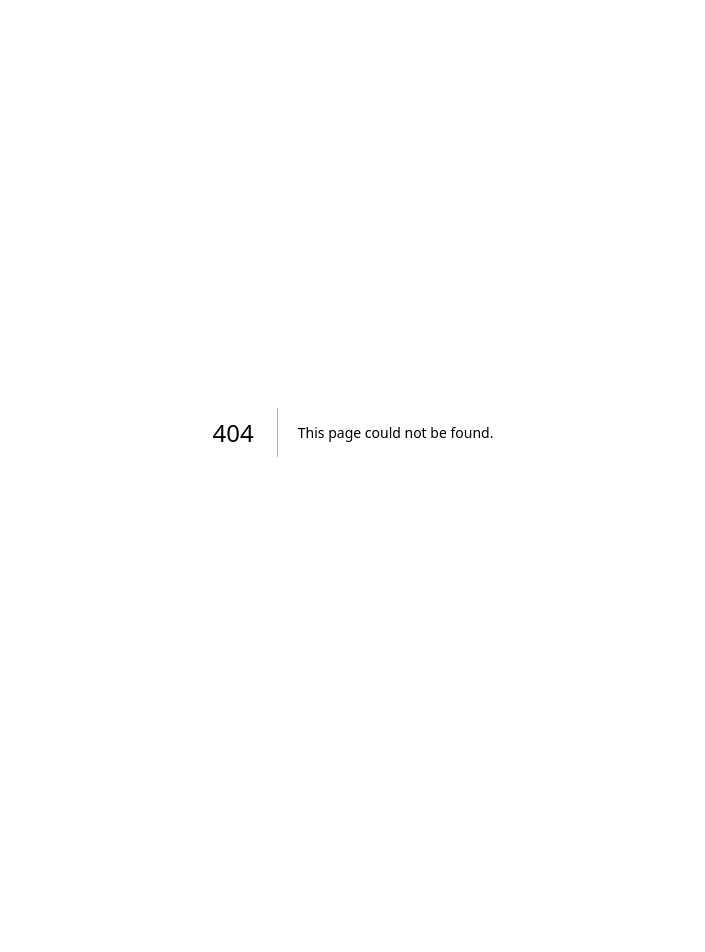
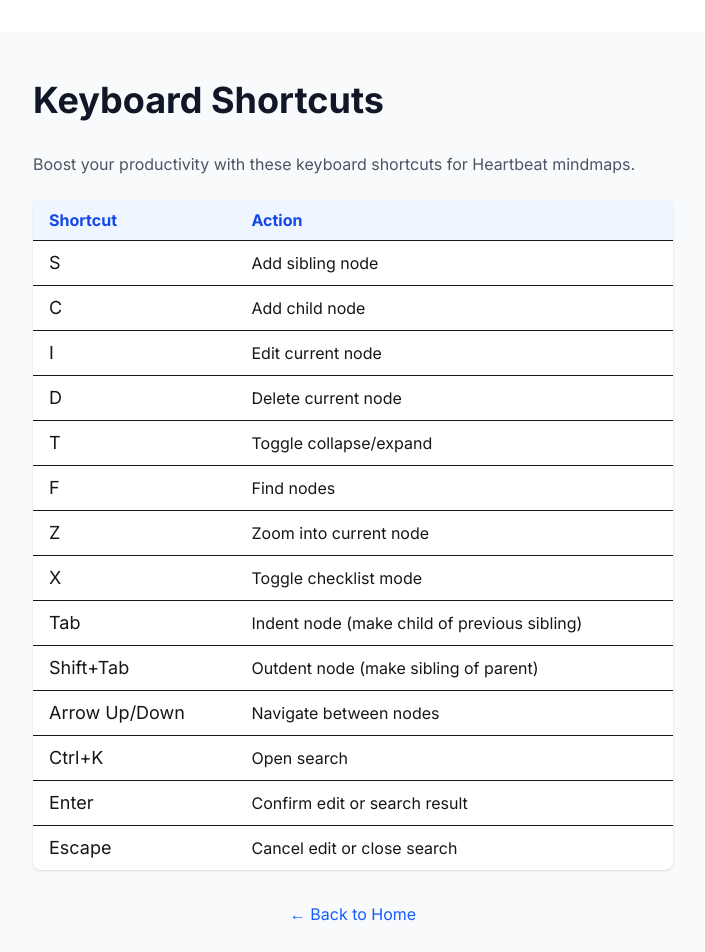
Before and after one commit to theikbhal/heartbeat, a Next.js app: page /shortcuts in a window 1280 px wide. Before the commit this address had no page. Shown: the top 952 px of the page, without its empty margins (287-992 px from the left). Before the commit the page ends 864 px from the top, so only its background shows below. Built offline with nearby package versions, Linux system fonts and the light colour scheme.

Commit message:
build erro r fix

```diff
--- a/app/components/Footer.tsx
+++ b/app/components/Footer.tsx
@@ -16,8 +16,20 @@ export default function Footer() {
             <Link href="/docs" className="text-gray-600 hover:text-blue-600">
               Documentation
             </Link>
-            <Link href="/lifetime" className="text-gray-600 hover:text-blue-600">
-              Lifetime Deal
+            <Link href="/shortcuts" className="text-gray-600 hover:text-blue-600">
+              Shortcuts
+            </Link>
+            <Link href="/roadmap" className="text-gray-600 hover:text-blue-600">
+              Roadmap
+            </Link>
+            <Link href="/bugs" className="text-gray-600 hover:text-blue-600">
+              Bug List
+            </Link>
+            <Link href="/beta" className="text-gray-600 hover:text-blue-600">
+              Beta User
+            </Link>
+            <Link href="/" className="text-gray-600 hover:text-blue-600">
+              Landing
             </Link>
           </div>
         </div>
--- a/app/demo/page.tsx
+++ b/app/demo/page.tsx
@@ -1,6 +1,7 @@
 "use client";
 import { useState, useRef, useEffect } from "react";
 import React from "react";
+import Image from "next/image";
 
 const LOCAL_STORAGE_KEY = "mindmap-demo-tree";
 const API_URL = "https://tawhid.in/tiny/heartbeat/api.php";
@@ -539,7 +540,7 @@ export default function DemoPage() {
     } else if (isImageUrl(node.text) && isUrl(node.text)) {
       nodeContent = (
         <a href={node.text} target="_blank" rel="noopener noreferrer">
-          <img src={node.text} alt="node-img" style={{ maxWidth: 300, maxHeight: 200, borderRadius: 8, display: 'block', margin: '4px 0' }} />
+          <Image src={node.text} alt="node-img" width={300} height={200} style={{ maxWidth: 300, maxHeight: 200, borderRadius: 8, display: 'block', margin: '4px 0' }} />
         </a>
       );
     } else if (isUrl(node.text)) {
--- a/app/docs/page.tsx
+++ b/app/docs/page.tsx
@@ -26,7 +26,9 @@ export default function DocsPage() {
         "Arrow keys - Navigate between nodes",
         "Ctrl+K - Open search",
         "Enter - Confirm edit or search result",
-        "Escape - Cancel edit or close search"
+        "Escape - Cancel edit or close search",
+        "Tab - Indent node (make child of previous sibling)",
+        "Shift+Tab - Outdent node (make sibling of parent)"
       ]
     },
     {
--- a/app/features/page.tsx
+++ b/app/features/page.tsx
@@ -13,7 +13,9 @@ export default function FeaturesPage() {
         "Delete nodes (D key)",
         "Toggle collapse (T key)",
         "Find nodes (F key)",
-        "Navigate with arrow keys"
+        "Navigate with arrow keys",
+        "Indent node (Tab)",
+        "Outdent node (Shift+Tab)"
       ]
     },
     {
--- a/app/roadmap/page.tsx
+++ b/app/roadmap/page.tsx
@@ -41,9 +41,9 @@ export default function RoadmapPage() {
     <div className="min-h-screen bg-gray-50 py-12">
       <div className="max-w-4xl mx-auto px-4">
         <h1 className="text-4xl font-bold text-gray-900 mb-8">Product Roadmap</h1>
-        <p className="mb-8 text-gray-600">See what's planned, in progress, and already shipped for Heartbeat.</p>
+        <p className="mb-8 text-gray-600">See what&apos;s planned, in progress, and already shipped for Heartbeat.</p>
         <div className="grid md:grid-cols-3 gap-8">
-          {roadmap.map((section, idx) => (
+          {roadmap.map((section) => (
             <div key={section.section} className="bg-white rounded-lg shadow p-6">
               <h2 className="text-2xl font-semibold mb-4 text-blue-700">{section.section}</h2>
               <ul className="list-disc list-inside space-y-2">
--- /dev/null
+++ b/app/shortcuts/page.tsx
@@ -0,0 +1,51 @@
+"use client";
+import Link from "next/link";
+
+const shortcuts = [
+  { keys: "S", desc: "Add sibling node" },
+  { keys: "C", desc: "Add child node" },
+  { keys: "I", desc: "Edit current node" },
+  { keys: "D", desc: "Delete current node" },
+  { keys: "T", desc: "Toggle collapse/expand" },
+  { keys: "F", desc: "Find nodes" },
+  { keys: "Z", desc: "Zoom into current node" },
+  { keys: "X", desc: "Toggle checklist mode" },
+  { keys: "Tab", desc: "Indent node (make child of previous sibling)" },
+  { keys: "Shift+Tab", desc: "Outdent node (make sibling of parent)" },
+  { keys: "Arrow Up/Down", desc: "Navigate between nodes" },
+  { keys: "Ctrl+K", desc: "Open search" },
+  { keys: "Enter", desc: "Confirm edit or search result" },
+  { keys: "Escape", desc: "Cancel edit or close search" },
+];
+
+export default function ShortcutsPage() {
+  return (
+    <div className="min-h-screen bg-gray-50 py-12">
+      <div className="max-w-2xl mx-auto px-4">
+        <h1 className="text-4xl font-bold text-gray-900 mb-8">Keyboard Shortcuts</h1>
+        <p className="mb-6 text-gray-600">Boost your productivity with these keyboard shortcuts for Heartbeat mindmaps.</p>
+        <table className="w-full bg-white rounded-lg shadow mb-8">
+          <thead>
+            <tr className="bg-blue-50">
+              <th className="text-left px-4 py-2 text-blue-700">Shortcut</th>
+              <th className="text-left px-4 py-2 text-blue-700">Action</th>
+            </tr>
+          </thead>
+          <tbody>
+            {shortcuts.map((s, i) => (
+              <tr key={i} className="border-t">
+                <td className="px-4 py-2 font-mono text-lg">{s.keys}</td>
+                <td className="px-4 py-2">{s.desc}</td>
+              </tr>
+            ))}
+          </tbody>
+        </table>
+        <div className="text-center">
+          <Link href="/" className="text-blue-600 hover:text-blue-800">
+            ← Back to Home
+          </Link>
+        </div>
+      </div>
+    </div>
+  );
+}
--- a/app/user/page.tsx
+++ b/app/user/page.tsx
@@ -3,6 +3,7 @@ import { useEffect, useState, useRef } from "react";
 import { useRouter } from "next/navigation";
 import { useAuth } from "../components/AuthProvider";
 import Footer from "../components/Footer";
+import Image from "next/image";
 
 // Node type (copied from demo page)
 type Node = {
@@ -35,6 +36,17 @@ function isUrl(text: string): boolean {
 // Helper: check if string is an image link
 function isImageUrl(text: string): boolean {
   return /\.(jpg|jpeg|png|gif|webp|svg)$/i.test(text);
+}
+
+// Move findNodeById outside the component
+function findNodeById(tree: Node | null, id: string, parent: Node | null = null): { node: Node; parent: Node | null } | null {
+  if (!tree) return null;
+  if (tree.id === id) return { node: tree, parent };
+  for (const child of tree.children) {
+    const found = findNodeById(child, id, tree);
+    if (found) return found;
+  }
+  return null;
 }
 
 export default function UserPage() {
@@ -335,17 +347,6 @@ export default function UserPage() {
     return () => window.removeEventListener("keydown", handleSearchKey);
   }, [searchOpen, searchResults, searchIndex]);
 
-  // Helper: find node by id
-  function findNodeById(tree: Node | null, id: string, parent: Node | null = null): { node: Node; parent: Node | null } | null {
-    if (!tree) return null;
-    if (tree.id === id) return { node: tree, parent };
-    for (const child of tree.children) {
-      const found = findNodeById(child, id, tree);
-      if (found) return found;
-    }
-    return null;
-  }
-
   // Render breadcrumb navigation
   function renderBreadcrumb() {
     if (!zoomedNodeId || !tree) return null;
@@ -402,7 +403,7 @@ export default function UserPage() {
     } else if (isImageUrl(node.text) && isUrl(node.text)) {
       nodeContent = (
         <a href={node.text} target="_blank" rel="noopener noreferrer">
-          <img src={node.text} alt="node-img" style={{ maxWidth: 300, maxHeight: 200, borderRadius: 8, display: 'block', margin: '4px 0' }} />
+          <Image src={node.text} alt="node-img" width={300} height={200} style={{ maxWidth: 300, maxHeight: 200, borderRadius: 8, display: 'block', margin: '4px 0' }} />
         </a>
       );
     } else if (isUrl(node.text)) {
```
